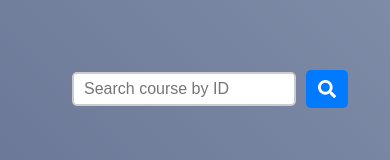
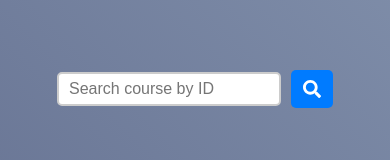
Before and after one commit to idotalk/NextSemester, a React (Create React App) app in the folder react-frontend/: page /graph in a window 390 px wide. Shown: the part 500-660 px from the top of the page. Built offline with nearby package versions, Linux system fonts and the light colour scheme.

Commit message:
Delete the extra space in the x axis on the graph component (mobile UI)

```diff
--- a/react-frontend/src/components/Graph.css
+++ b/react-frontend/src/components/Graph.css
@@ -34,7 +34,7 @@ div {
     position: -webkit-sticky;
     justify-content: center;
     top: 550px;
-    left: 15px;
+    overflow-x:hidden;
   }
   .search-input {
     height: 10px;
```
